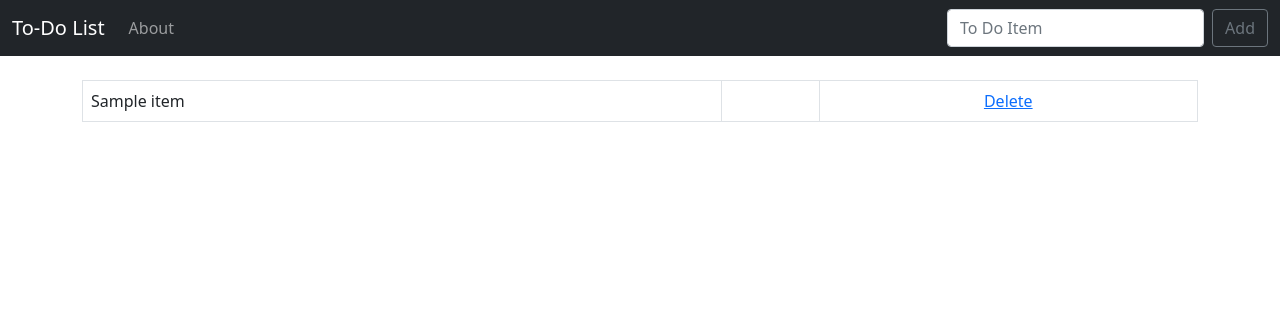
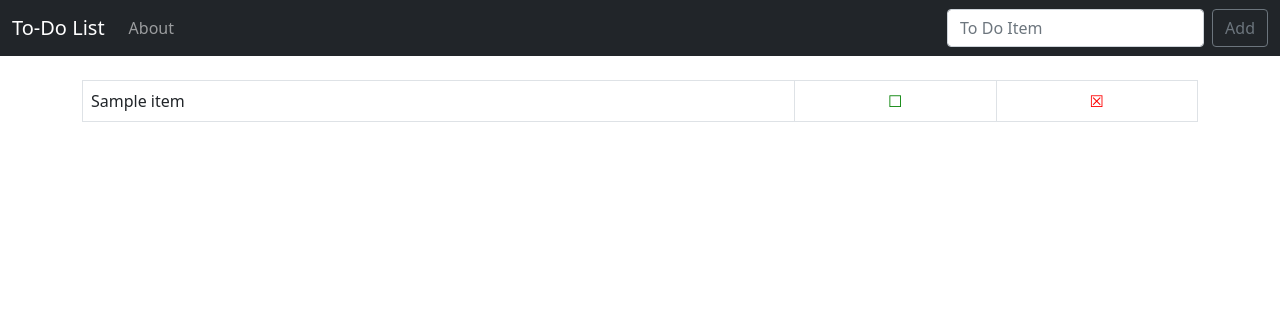
Before and after one commit to N8Brown/django_to-do_list, a Django app: template todo_list/todo/templates/home.html in a window 1280 px wide. Shown: the top 316 px of the page. Run offline with Django 3.2, Linux system fonts and the light colour scheme; the template is opened without the code that fills it: most values are stand-ins (such as "Sample title", 1, 10 or a date in 2020).

Commit message:
update code to reflect course material through section 25

```diff
--- a/todo_list/static/css/todo_style.css
+++ b/todo_list/static/css/todo_style.css
@@ -5,3 +5,13 @@
 .striker {
     text-decoration: line-through;
 }
+
+.delete-link > a {
+    text-decoration: none;
+    color: red;
+}
+
+.check-box > a {
+    text-decoration: none;
+    color: green;
+}
--- a/todo_list/todo/templates/home.html
+++ b/todo_list/todo/templates/home.html
@@ -33,9 +33,15 @@ Django To-Do List
                     class="striker"
                 {% endif %}
                 >{{ item.item }}</td>
-                <td class="txt-center">{{ item.is_completed }}</td>
-                <td class="txt-center">
-                    <a href="{% url 'delete' item.id %}">Delete</a>
+                <td class="txt-center check-box">
+                    {% if item.is_completed %}
+                        <a href="{% url 'action' item.id %}">&#10003;</a>
+                    {% else %}
+                        <a href="{% url 'action' item.id %}">&#9744;</a>
+                    {% endif %}
+                </td>
+                <td class="txt-center delete-link">
+                    <a href="{% url 'delete' item.id %}">&#9746;</a>
                 </td>
             </tr>
         {% endfor %}
--- a/todo_list/todo/urls.py
+++ b/todo_list/todo/urls.py
@@ -5,4 +5,5 @@ urlpatterns = [
     path('', views.home, name='home'),
     path('about/', views.about, name='about'),
     path('delete/<list_id>', views.delete, name='delete'),
+    path('action/<list_id>', views.action, name='action')
 ]
```
Also changed, not shown: todo_list/todo/views.py (+9 -0 lines).
